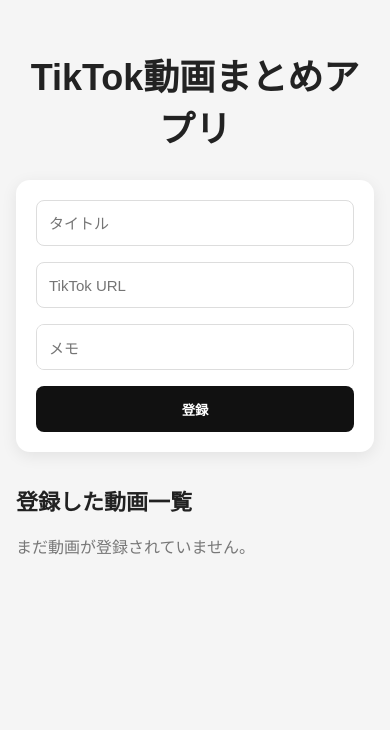
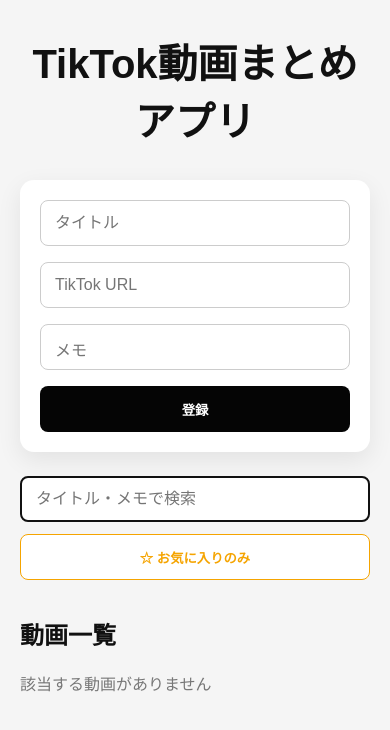
Before and after one commit to ka2ki1/tiktok-video-app, a React (Vite) app: page / in a window 390 px wide. Shown: the top 730 px of the page. Built offline with nearby package versions, Linux system fonts and the light colour scheme.

Commit message:
feat: add search UI

```diff
--- a/src/App.jsx
+++ b/src/App.jsx
@@ -12,6 +12,7 @@ function App() {
   const [title, setTitle] = useState("");
   const [url, setUrl] = useState("");
   const [memo, setMemo] = useState("");
+  const [searchText, setSearchText] = useState("");
 
   const [videos, setVideos] = useState(() => {
     const saved = localStorage.getItem("tiktokVideos");
@@ -27,14 +28,9 @@ function App() {
       const res = await fetch(
         `http://localhost:3001/api/tiktok?url=${encodeURIComponent(tiktokUrl)}`
       );
-
       const data = await res.json();
-
-      console.log("server data:", data);
-
       return data.thumbnail_url || "";
-    } catch (error) {
-      console.error("サムネイル取得失敗:", error);
+    } catch {
       return "";
     }
   }
@@ -48,8 +44,6 @@ function App() {
     }
 
     const thumbnail = await fetchThumbnail(url);
-
-    console.log("取得したサムネイル:", thumbnail);
 
     const newVideo = {
       id: String(Date.now()),
@@ -72,16 +66,23 @@ function App() {
 
   function handleDragEnd(event) {
     const { active, over } = event;
-
     if (!over || active.id === over.id) return;
 
     setVideos((items) => {
-      const oldIndex = items.findIndex((item) => item.id === active.id);
-      const newIndex = items.findIndex((item) => item.id === over.id);
-
+      const oldIndex = items.findIndex((i) => i.id === active.id);
+      const newIndex = items.findIndex((i) => i.id === over.id);
       return arrayMove(items, oldIndex, newIndex);
     });
   }
+
+  const filteredVideos = videos.filter((video) => {
+    const keyword = searchText.toLowerCase();
+
+    return (
+      video.title.toLowerCase().includes(keyword) ||
+      video.memo.toLowerCase().includes(keyword)
+    );
+  });
 
   return (
     <div className="container">
@@ -111,18 +112,33 @@ function App() {
         <button type="submit">登録</button>
       </form>
 
-      <h2>登録した動画一覧</h2>
+      {/* 🔥 ここが検索UI */}
+      <div className="search-row">
+        <input
+          className="search-input"
+          type="text"
+          placeholder="タイトル・メモで検索"
+          value={searchText}
+          onChange={(e) => setSearchText(e.target.value)}
+        />
 
-      {videos.length === 0 ? (
-        <p className="empty-message">まだ動画が登録されていません。</p>
+        <button className="favorite-filter-button">
+          ☆ お気に入りのみ
+        </button>
+      </div>
+
+      <h2>動画一覧</h2>
+
+      {filteredVideos.length === 0 ? (
+        <p className="empty-message">該当する動画がありません</p>
       ) : (
         <DndContext collisionDetection={closestCenter} onDragEnd={handleDragEnd}>
           <SortableContext
-            items={videos.map((video) => video.id)}
+            items={filteredVideos.map((v) => v.id)}
             strategy={rectSortingStrategy}
           >
             <div className="video-grid">
-              {videos.map((video) => (
+              {filteredVideos.map((video) => (
                 <SortableItem
                   key={video.id}
                   video={video}
--- a/src/index.css
+++ b/src/index.css
@@ -6,25 +6,24 @@ body {
   margin: 0;
   font-family: sans-serif;
   background: #f5f5f5;
-  color: #222;
+  color: #111;
 }
 
 .container {
-  max-width: 1200px;
+  max-width: 1100px;
   margin: 0 auto;
-  padding: 32px 24px;
+  padding: 32px 20px;
 }
 
 h1 {
   text-align: center;
-  font-size: 36px;
-  margin-bottom: 28px;
+  font-size: 40px;
+  margin: 0 0 32px;
 }
 
 h2 {
-  margin-top: 32px;
-  margin-bottom: 18px;
-  font-size: 22px;
+  margin: 36px 0 20px;
+  font-size: 24px;
 }
 
 .video-form {
@@ -35,21 +34,23 @@ h2 {
   background: white;
   padding: 20px;
   border-radius: 14px;
-  box-shadow: 0 4px 16px rgba(0, 0, 0, 0.08);
+  box-shadow: 0 8px 24px rgba(0, 0, 0, 0.08);
 }
 
 .video-form input,
 .video-form textarea {
   width: 100%;
   height: 46px;
-  font-size: 15px;
-  padding: 12px;
-  border: 1px solid #ddd;
+  padding: 0 14px;
+  font-size: 16px;
+  border: 1px solid #ccc;
   border-radius: 8px;
+  background: white;
 }
 
 .video-form textarea {
   resize: none;
+  padding-top: 12px;
 }
 
 .video-form button {
@@ -57,14 +58,41 @@ h2 {
   padding: 0 28px;
   border: none;
   border-radius: 8px;
-  background: #111;
+  background: #050505;
   color: white;
   font-weight: bold;
   cursor: pointer;
 }
 
-.empty-message {
-  color: #777;
+/* 検索エリア */
+.search-row {
+  display: flex;
+  gap: 12px;
+  align-items: center;
+  width: 100%;
+  margin: 24px 0 32px;
+}
+
+.search-input {
+  flex: 1;
+  height: 46px;
+  padding: 0 14px;
+  font-size: 16px;
+  border: 2px solid #111;
+  border-radius: 8px;
+  background: white;
+}
+
+.favorite-filter-button {
+  height: 46px;
+  padding: 0 18px;
+  border: 1px solid #f5a400;
+  border-radius: 8px;
+  background: white;
+  color: #f5a400;
+  font-weight: bold;
+  cursor: pointer;
+  white-space: nowrap;
 }
 
 .video-grid {
@@ -79,28 +107,23 @@ h2 {
 
 .video-card {
   background: white;
-  border-radius: 12px;
+  border-radius: 10px;
   overflow: hidden;
-  box-shadow: 0 3px 12px rgba(0, 0, 0, 0.08);
+  box-shadow: 0 4px 14px rgba(0, 0, 0, 0.08);
 }
 
 .thumbnail-wrap {
   width: 100%;
   aspect-ratio: 1 / 1.25;
-  background: #ddd;
+  background: #eee;
   overflow: hidden;
   cursor: grab;
-}
-
-.thumbnail-wrap:active {
-  cursor: grabbing;
 }
 
 .thumbnail-wrap img {
   width: 100%;
   height: 100%;
   object-fit: cover;
-  display: block;
 }
 
 .no-thumbnail {
@@ -110,7 +133,6 @@ h2 {
   place-items: center;
   color: #777;
   font-weight: bold;
-  background: #eee;
 }
 
 .card-body {
@@ -118,40 +140,37 @@ h2 {
 }
 
 .card-body h3 {
-  margin: 0 0 8px;
-  font-size: 17px;
+  margin: 0 0 12px;
+  font-size: 18px;
 }
 
 .card-body p {
   margin: 0 0 14px;
-  font-size: 14px;
-  color: #444;
+  color: #555;
 }
 
 .card-actions {
   display: flex;
   justify-content: space-between;
   align-items: center;
-  gap: 12px;
 }
 
 .card-actions a {
-  color: #1677ff;
+  color: #0066ff;
   font-weight: bold;
-  text-decoration: underline;
 }
 
 .card-actions button {
   padding: 8px 14px;
   border: 1px solid #ff4d4f;
+  border-radius: 8px;
   background: white;
   color: #ff4d4f;
-  border-radius: 8px;
   cursor: pointer;
 }
 
-.card-actions button:hover {
-  background: #fff1f0;
+.empty-message {
+  color: #777;
 }
 
 @media (max-width: 900px) {
@@ -162,13 +181,14 @@ h2 {
   .video-grid {
     grid-template-columns: repeat(2, 1fr);
   }
+
+  .search-row {
+    grid-template-columns: 1fr;
+    display: grid;
+  }
 }
 
 @media (max-width: 600px) {
-  .container {
-    padding: 24px 16px;
-  }
-
   .video-form {
     grid-template-columns: 1fr;
   }
```
